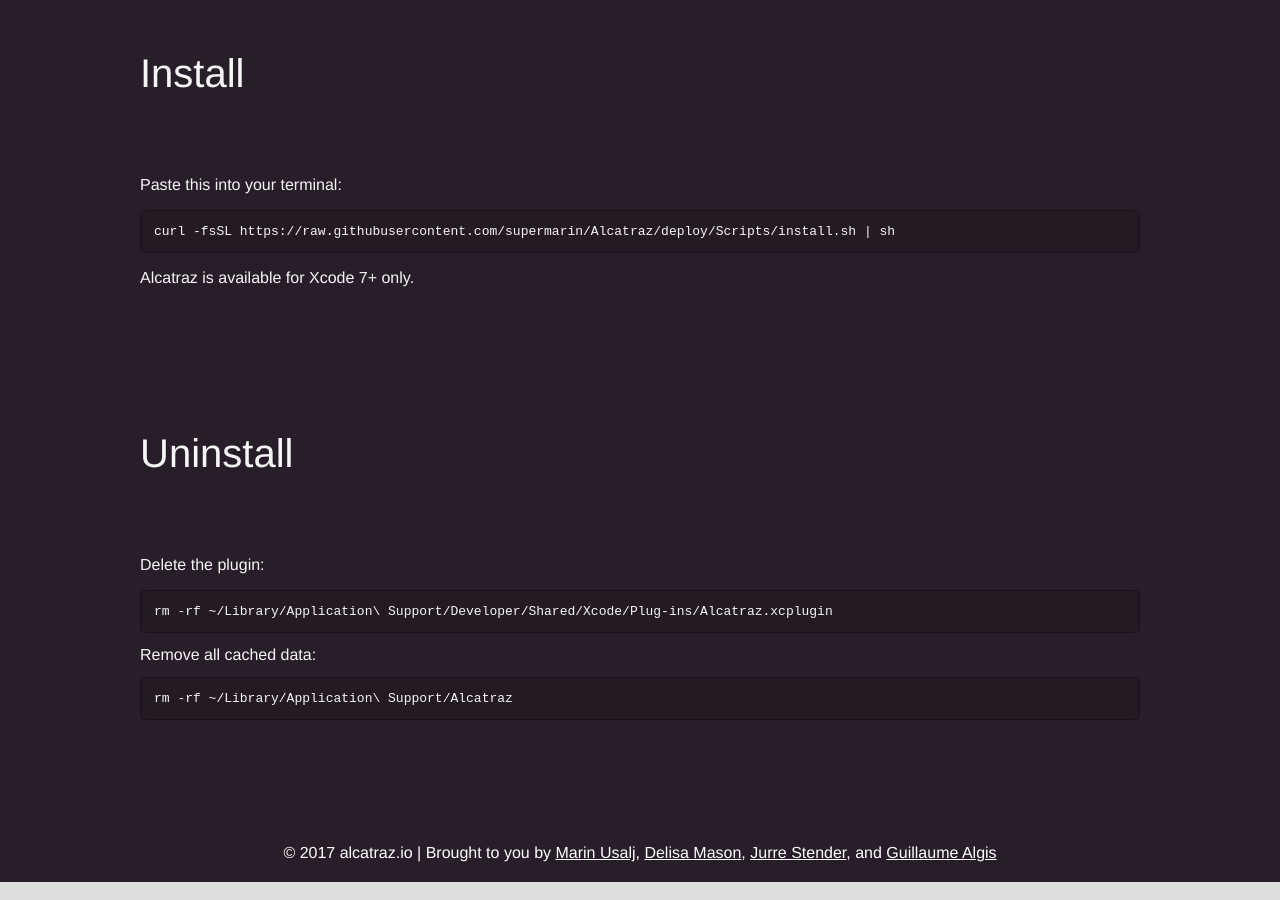
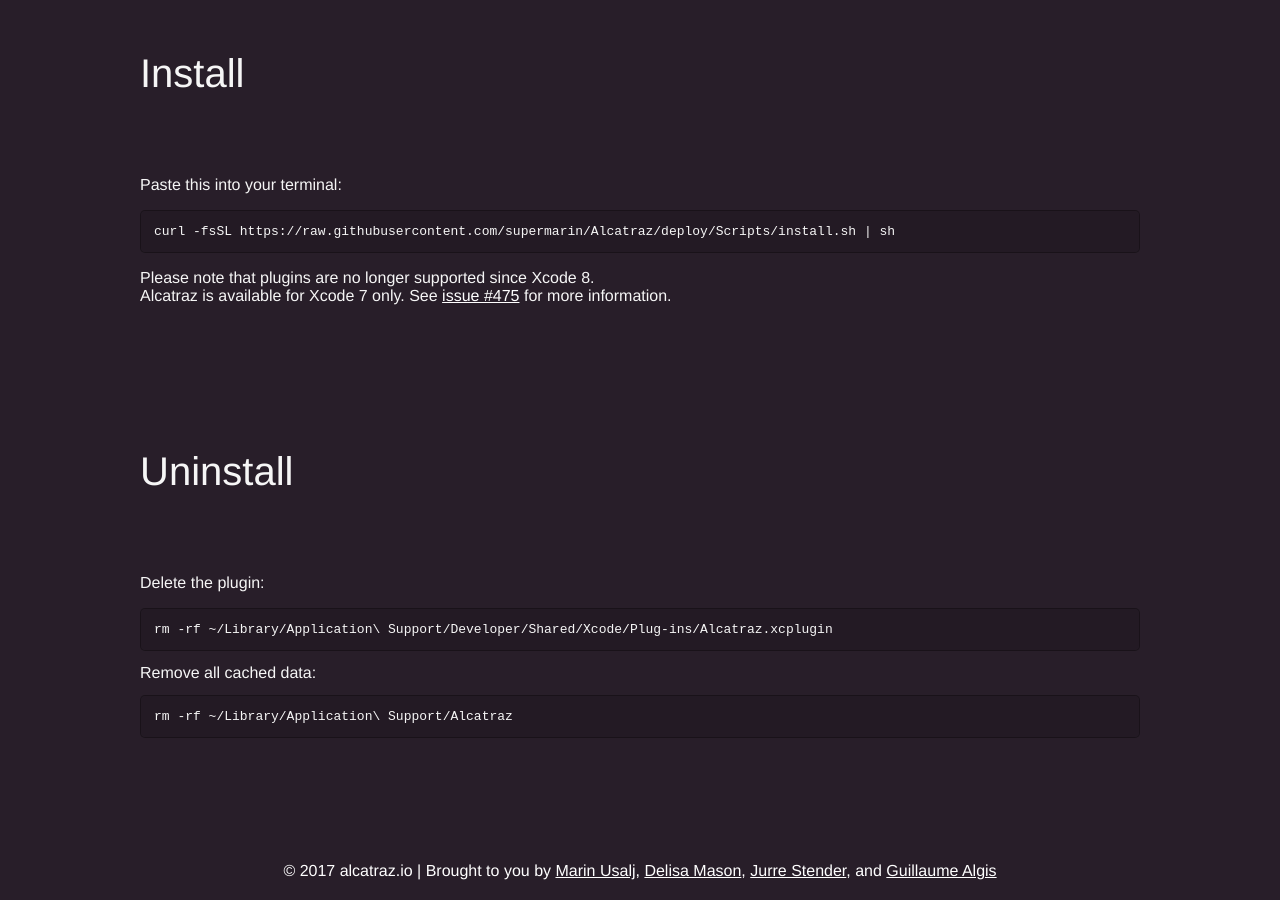
Before and after one commit to alcatraz/Alcatraz, a Jekyll site: the page built from index.html, in a window 1280 px wide and 900 px high, scrolled down 2201 px. Built offline with Jekyll 4.4.1, drawn with Linux system fonts in a browser that asks for light colours.

Commit message:
Add warning on incompatibility with Xcode 8+

```diff
--- a/index.html
+++ b/index.html
@@ -42,7 +42,8 @@
     Paste this into your terminal:
     <pre>curl -fsSL https://raw.githubusercontent.com/supermarin/Alcatraz/deploy/Scripts/install.sh | sh</pre>
     </p>
-    <p>Alcatraz is available for Xcode 7+ only.</p>
+    <p>Please note that plugins are no longer supported since Xcode 8.<br/>
+    Alcatraz is available for Xcode 7 only. See <a href="https://github.com/alcatraz/Alcatraz/issues/475">issue #475</a> for more information.</p>
   </section>
   <section class="uninstallation">
     <h2>Uninstall</h2>
```
